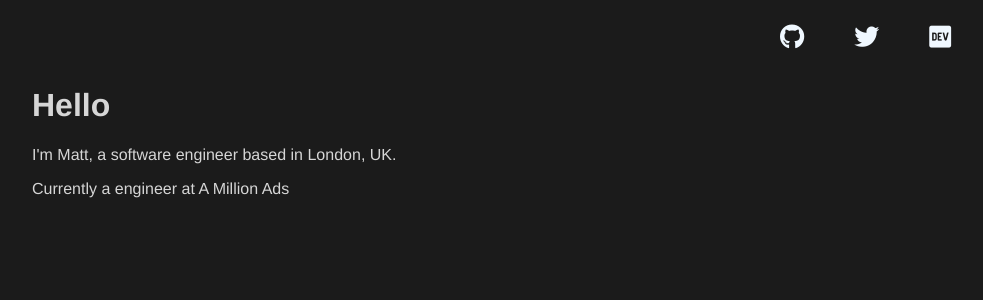
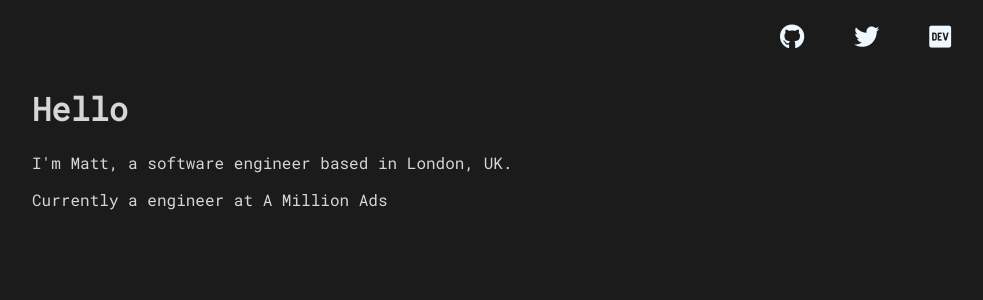
Before and after one commit to MattBidewell/old_personal_site, a Vue app: page / in a window 1280 px wide. Shown: the top 300 px of the page, without its empty margins (296-1279 px from the left). Built offline with nearby package versions, Linux system fonts and the light colour scheme.

Commit message:
updated font

```diff
--- a/src/App.vue
+++ b/src/App.vue
@@ -20,7 +20,7 @@
 
 <style>
 
-  /* @import url('https://fonts.googleapis.com/css?family=Roboto+Mono&display=swap'); */
+  @import url('https://fonts.googleapis.com/css?family=Roboto+Mono&display=swap');
 
   body {
     width: 100%;
@@ -28,8 +28,7 @@
     background: #1b1b1b;
     color: white;
     text-align:left;
-    font-family: 'Avenir', Helvetica, Arial, sans-serif;
-    /* font-family: 'Roboto Mono', monospace; */
+    font-family: 'Roboto Mono', monospace;
     overflow-x: hidden;
   }
 
```
